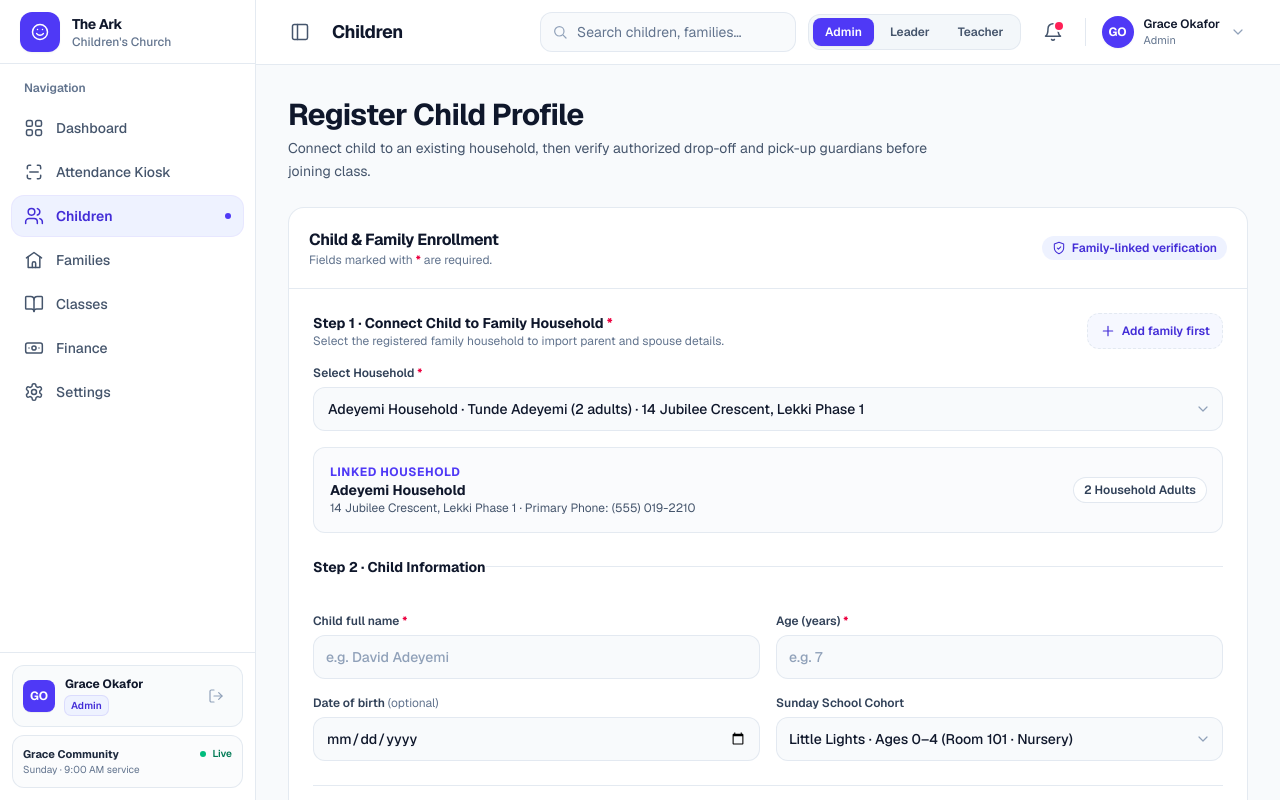
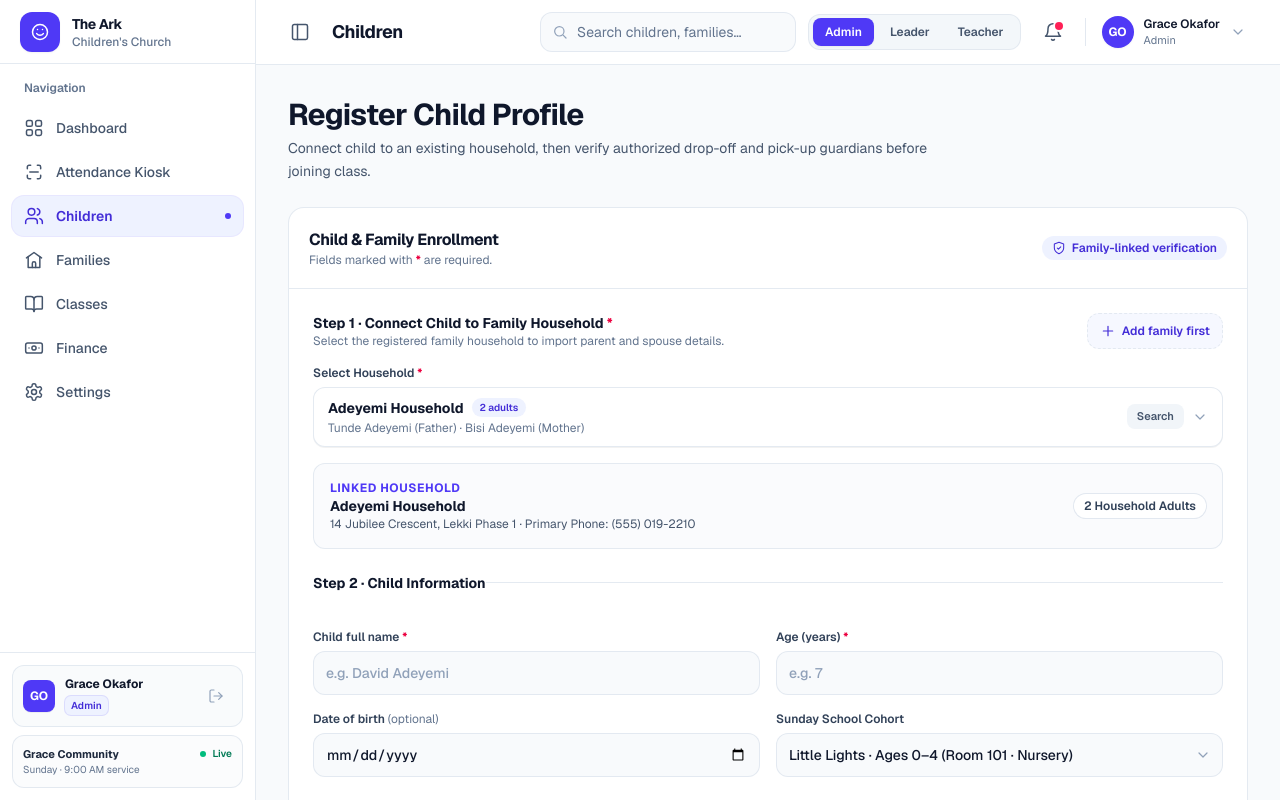
Before and after one commit to HelixgadeTechnologies/TheHeirArk, a Next.js app: page /children/add in a window 1280 px wide. Shown: the top 800 px of the page. Built offline with nearby package versions, Linux system fonts and the light colour scheme.

Commit message:
feat: make household dropdown searchable with quick-filter combobox

```diff
--- a/src/components/add-child-form.tsx
+++ b/src/components/add-child-form.tsx
@@ -1,6 +1,6 @@
 "use client";
 
-import { useMemo, useState, type FormEvent } from "react";
+import { useEffect, useMemo, useRef, useState, type FormEvent } from "react";
 import Link from "next/link";
 import { useRouter, useSearchParams } from "next/navigation";
 
@@ -10,6 +10,7 @@ import {
   ChevronDownIcon,
   CloseIcon,
   PlusIcon,
+  SearchIcon,
   ShieldCheckIcon,
 } from "@/components/icons";
 import { cn } from "@/lib/cn";
@@ -19,7 +20,7 @@ import {
   type ChildGuardianPermission,
   type Guardian,
 } from "@/lib/children-store";
-import { useFamilies } from "@/lib/family-store";
+import { useFamilies, type Family } from "@/lib/family-store";
 
 function suggestedCohort(ageNum: number) {
   const match = INITIAL_COHORTS.find((cohort) => {
@@ -265,33 +266,11 @@ export function AddChildForm() {
             </div>
 
             <div className="grid gap-4 sm:grid-cols-2">
-              <div className="sm:col-span-2">
-                <label
-                  htmlFor="select-family"
-                  className="block text-xs font-semibold text-slate-700 dark:text-slate-300"
-                >
-                  Select Household <span className="font-bold text-rose-600">*</span>
-                </label>
-                <div className="relative mt-1.5">
-                  <select
-                    id="select-family"
-                    value={selectedFamilyId}
-                    onChange={(event) => setSelectedFamilyId(event.target.value)}
-                    className="h-11 w-full appearance-none rounded-xl border border-slate-200 bg-slate-50 px-3.5 pr-10 text-sm font-medium text-slate-900 outline-none transition-colors focus:border-indigo-500 focus:bg-white focus:ring-2 focus:ring-indigo-500/20 dark:border-slate-700 dark:bg-slate-800/60 dark:text-slate-100 dark:focus:bg-slate-900"
-                  >
-                    {families.map((family) => {
-                      const primary = family.members.find((m) => m.isPrimary) ?? family.members[0];
-                      const adultCount = family.members.length;
-                      return (
-                        <option key={family.id} value={family.id}>
-                          {family.familyName} · {primary?.name} ({adultCount} adult{adultCount > 1 ? "s" : ""}) · {family.address || family.primaryPhone}
-                        </option>
-                      );
-                    })}
-                  </select>
-                  <ChevronDownIcon className="pointer-events-none absolute right-3 top-1/2 h-4 w-4 -translate-y-1/2 text-slate-400" />
-                </div>
-              </div>
+              <SearchableFamilySelect
+                families={families}
+                selectedFamilyId={activeFamilyId}
+                onSelectFamily={(id) => setSelectedFamilyId(id)}
+              />
 
               {selectedFamily && (
                 <div className="sm:col-span-2 rounded-xl border border-slate-200/80 bg-slate-50/70 p-4 dark:border-slate-800 dark:bg-slate-800/40">
@@ -687,3 +666,260 @@ export function AddChildForm() {
     </div>
   );
 }
+
+function SearchableFamilySelect({
+  families,
+  selectedFamilyId,
+  onSelectFamily,
+}: {
+  families: Family[];
+  selectedFamilyId: string;
+  onSelectFamily: (id: string) => void;
+}) {
+  const [isOpen, setIsOpen] = useState(false);
+  const [search, setSearch] = useState("");
+  const containerRef = useRef<HTMLDivElement>(null);
+  const searchInputRef = useRef<HTMLInputElement>(null);
+
+  const selectedFamily = useMemo(
+    () => families.find((f) => f.id === selectedFamilyId),
+    [families, selectedFamilyId],
+  );
+
+  function handleClose() {
+    setIsOpen(false);
+    setSearch("");
+  }
+
+  function handleToggleOpen() {
+    setIsOpen((prev) => {
+      const next = !prev;
+      if (!next) setSearch("");
+      return next;
+    });
+  }
+
+  // Close when clicking outside
+  useEffect(() => {
+    function handleClickOutside(event: MouseEvent) {
+      if (containerRef.current && !containerRef.current.contains(event.target as Node)) {
+        setIsOpen(false);
+        setSearch("");
+      }
+    }
+    if (isOpen) {
+      document.addEventListener("mousedown", handleClickOutside);
+      return () => document.removeEventListener("mousedown", handleClickOutside);
+    }
+  }, [isOpen]);
+
+  // Focus search input when opened
+  useEffect(() => {
+    if (isOpen) {
+      searchInputRef.current?.focus();
+    }
+  }, [isOpen]);
+
+  const filteredFamilies = useMemo(() => {
+    const q = search.trim().toLowerCase();
+    if (!q) return families;
+
+    return families.filter((family) => {
+      const familyName = family.familyName.toLowerCase();
+      const surname = family.surname.toLowerCase();
+      const address = (family.address ?? "").toLowerCase();
+      const phone = family.primaryPhone.toLowerCase();
+      const memberNames = family.members
+        .map((m) => `${m.name} ${m.relation} ${m.phone}`)
+        .join(" ")
+        .toLowerCase();
+
+      return (
+        familyName.includes(q) ||
+        surname.includes(q) ||
+        address.includes(q) ||
+        phone.includes(q) ||
+        memberNames.includes(q)
+      );
+    });
+  }, [families, search]);
+
+  return (
+    <div ref={containerRef} className="relative sm:col-span-2">
+      <label
+        id="household-combobox-label"
+        className="block text-xs font-semibold text-slate-700"
+      >
+        Select Household <span className="font-bold text-rose-600">*</span>
+      </label>
+
+      {/* Combobox Trigger Box */}
+      <button
+        type="button"
+        role="combobox"
+        aria-expanded={isOpen}
+        aria-controls="household-options-list"
+        aria-haspopup="listbox"
+        aria-labelledby="household-combobox-label"
+        onClick={handleToggleOpen}
+        className={cn(
+          "mt-1.5 flex min-h-[48px] w-full items-center justify-between gap-3 rounded-xl border bg-white px-3.5 py-2.5 text-left transition-all",
+          isOpen
+            ? "border-indigo-500 ring-2 ring-indigo-500/20 shadow-xs"
+            : "border-slate-200 hover:border-slate-300 shadow-2xs",
+        )}
+      >
+        {selectedFamily ? (
+          <div className="min-w-0 flex-1">
+            <div className="flex items-center gap-2">
+              <span className="truncate text-sm font-bold text-slate-900">
+                {selectedFamily.familyName}
+              </span>
+              <span className="rounded-full bg-indigo-50 px-2 py-0.5 text-[10px] font-semibold text-indigo-700">
+                {selectedFamily.members.length} adult{selectedFamily.members.length > 1 ? "s" : ""}
+              </span>
+            </div>
+            <p className="mt-0.5 truncate text-xs text-slate-500">
+              {selectedFamily.members.map((m) => `${m.name} (${m.relation})`).join(" · ")}
+            </p>
+          </div>
+        ) : (
+          <span className="text-sm font-medium text-slate-400">
+            Select or search for a family household…
+          </span>
+        )}
+
+        <div className="flex shrink-0 items-center gap-2">
+          <span className="rounded-lg bg-slate-100 px-2.5 py-1 text-[11px] font-semibold text-slate-600">
+            {isOpen ? "Close" : "Search"}
+          </span>
+          <ChevronDownIcon
+            className={cn(
+              "h-4 w-4 text-slate-400 transition-transform duration-200",
+              isOpen && "rotate-180 text-indigo-600",
+            )}
+          />
+        </div>
+      </button>
+
+      {/* Dropdown Menu */}
+      {isOpen && (
+        <div className="absolute left-0 right-0 top-full z-30 mt-2 max-h-80 overflow-hidden rounded-2xl border border-slate-200 bg-white shadow-xl">
+          {/* Search Input Bar */}
+          <div className="border-b border-slate-100 bg-slate-50/80 p-2.5">
+            <div className="relative">
+              <SearchIcon className="pointer-events-none absolute left-3 top-1/2 h-4 w-4 -translate-y-1/2 text-slate-400" />
+              <input
+                ref={searchInputRef}
+                type="text"
+                value={search}
+                onChange={(e) => setSearch(e.target.value)}
+                placeholder="Type surname, parent name, or phone number..."
+                className="h-10 w-full rounded-xl border border-slate-200 bg-white pl-9 pr-9 text-xs font-medium text-slate-900 outline-none transition-colors placeholder:text-slate-400 focus:border-indigo-500 focus:ring-2 focus:ring-indigo-500/20"
+                onClick={(e) => e.stopPropagation()}
+                onKeyDown={(e) => {
+                  if (e.key === "Escape") {
+                    handleClose();
+                  }
+                }}
+              />
+              {search && (
+                <button
+                  type="button"
+                  onClick={() => setSearch("")}
+                  className="absolute right-2.5 top-1/2 -translate-y-1/2 rounded-md p-1 text-slate-400 hover:text-slate-600"
+                >
+                  <CloseIcon className="h-3.5 w-3.5" />
+                </button>
+              )}
+            </div>
+          </div>
+
+          {/* Families List */}
+          <div
+            id="household-options-list"
+            role="listbox"
+            aria-labelledby="household-combobox-label"
+            className="max-h-60 divide-y divide-slate-100/60 overflow-y-auto p-1.5"
+          >
+            {filteredFamilies.map((family) => {
+              const isSelected = family.id === selectedFamilyId;
+              const primary = family.members.find((m) => m.isPrimary) ?? family.members[0];
+              const spouse = family.members.find(
+                (m) =>
+                  m.isSpouse ||
+                  (!m.isPrimary && (m.relation === "Father" || m.relation === "Mother")),
+              );
+
+              return (
+                <button
+                  key={family.id}
+                  type="button"
+                  role="option"
+                  aria-selected={isSelected}
+                  onClick={() => {
+                    onSelectFamily(family.id);
+                    handleClose();
+                  }}
+                  className={cn(
+                    "flex w-full items-start justify-between gap-3 rounded-xl p-3 text-left transition-colors",
+                    isSelected
+                      ? "bg-indigo-50/80 text-indigo-900"
+                      : "text-slate-800 hover:bg-slate-50",
+                  )}
+                >
+                  <div className="min-w-0 flex-1">
+                    <div className="flex items-center gap-2">
+                      <span className="text-sm font-bold text-slate-900">
+                        {family.familyName}
+                      </span>
+                      {isSelected && (
+                        <span className="rounded-full bg-indigo-600 px-2 py-0.5 text-[10px] font-bold text-white">
+                          Selected
+                        </span>
+                      )}
+                    </div>
+                    <p className="mt-0.5 truncate text-xs text-slate-600">
+                      {primary?.name} ({primary?.relation})
+                      {spouse ? ` & ${spouse.name} (${spouse.relation})` : ""}
+                    </p>
+                    <p className="mt-0.5 truncate text-[11px] text-slate-400">
+                      {family.address || family.primaryPhone}
+                    </p>
+                  </div>
+
+                  <div className="flex shrink-0 flex-col items-end gap-1">
+                    <span className="rounded-md bg-slate-100 px-2 py-0.5 text-[10px] font-semibold text-slate-600">
+                      {family.members.length} adult{family.members.length > 1 ? "s" : ""}
+                    </span>
+                    {isSelected && (
+                      <CheckCircleIcon className="h-4 w-4 text-indigo-600" />
+                    )}
+                  </div>
+                </button>
+              );
+            })}
+
+            {filteredFamilies.length === 0 && (
+              <div className="p-6 text-center">
+                <p className="text-xs font-semibold text-slate-800">
+                  No family households match &ldquo;{search}&rdquo;
+                </p>
+                <p className="mt-1 text-[11px] text-slate-500">
+                  Check the spelling or register this household first.
+                </p>
+                <Link
+                  href="/families/add?returnTo=/children/add"
+                  className="mt-3 inline-flex items-center gap-1.5 rounded-xl bg-indigo-600 px-3.5 py-2 text-xs font-semibold text-white shadow-xs hover:bg-indigo-500"
+                >
+                  <PlusIcon className="h-3.5 w-3.5" />
+                  Register &ldquo;{search}&rdquo; family
+                </Link>
+              </div>
+            )}
+          </div>
+        </div>
+      )}
+    </div>
+  );
+}
```
